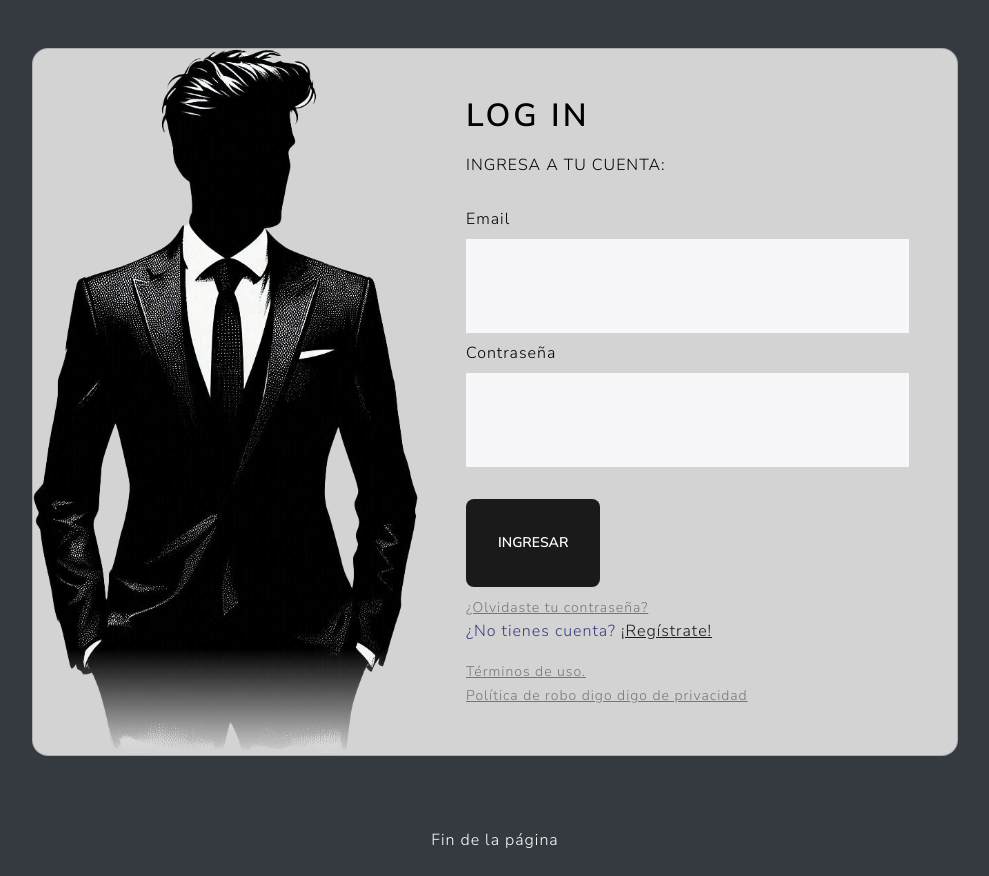
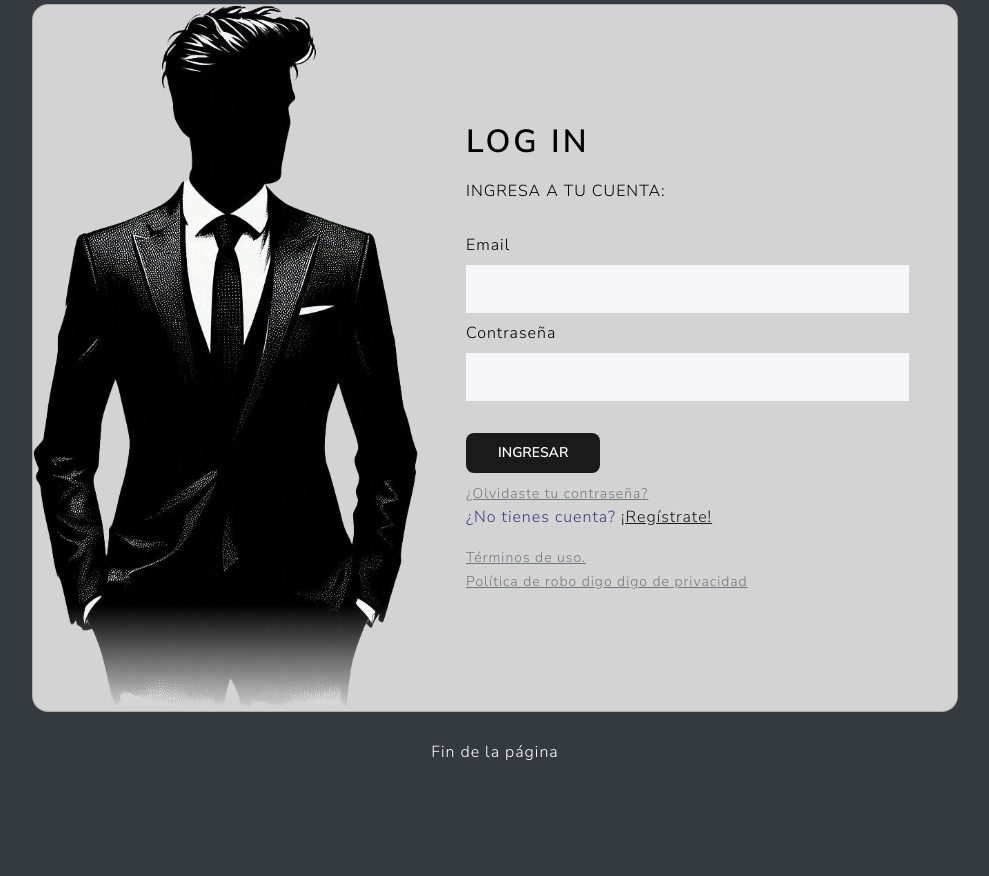
Before and after one commit to SebaRojas12/ecomm_proj, a PHP site: page /login.php in a window 1280 px wide. Shown: the part 92-968 px from the top of the page, without its empty margins (145-1134 px from the left). After the commit the page ends 852 px from the top, so only its background shows below. Run offline with PHP 8.4, Linux system fonts and the light colour scheme; some libraries are stand-ins or nearby versions.

Commit message:
la ctm git

```diff
--- a/login.php
+++ b/login.php
@@ -7,13 +7,13 @@
 
 <body>
   <section class="h-100 bg-dark">
-    <div class="container py-5 h-100">
+    <div class="container py-1 h-100">
       <div class="row d-flex justify-content-center align-items-center h-100">
         <div class="col col-xl-10">
           <div class="card" id="carta">
             <div class="row g-0">
               <div class="col-md-6 col-lg-5 d-none d-md-block">
-                <img id="foto" src="assets/login.png" alt="" class="img-fluid  ">
+                <img id="foto" src="assets/login.png" alt="" class="img-fluid">
               </div>
               <div class="col-md-6 col-lg-7 d-flex align-items-center">
                 <div class="card-body p-4 p-lg-5 text-black">
@@ -28,16 +28,16 @@
 
                     <div data-mdb-input-init class="form-outline mb-2">
                       <label class="form-label" for="email">Email</label>
-                      <input type="email" id="email" class="form-control form-control-lg" name="email">
+                      <input type="email" id="email" class="form-control form-control-lg py-2" name="email">
                     </div>
 
                     <div data-mdb-input-init class="form-outline mb-2">
                       <label class="form-label" for="contra">Contraseña</label>
-                      <input type="password" id="contra" class="form-control form-control-lg" name="contra" >
+                      <input type="password" id="contra" class="form-control form-control-lg py-2" name="contra" >
                     </div>
 
                     <div class="py-2">
-                        <input type="submit" value="Ingresar" class="btn btn-primary btn-lg mt-3 ">
+                        <input type="submit" value="Ingresar" class="btn btn-primary btn-lg mt-3 py-2">
                     </div>
 
                     <a class="small text-muted" href="#!">¿Olvidaste tu contraseña?</a>
--- a/productos.php
+++ b/productos.php
@@ -119,6 +119,8 @@
 
    };
 
+
+
    foreach ($productos as $producto) {
 
        echo '<div class="col-md-3">
```
Also changed, not shown: peticiones.sql (+10 -0 lines), registro.php (added, +20 -0 lines).
